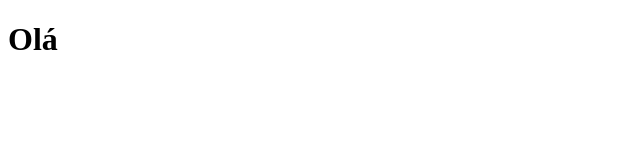
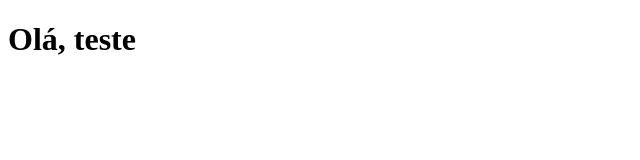
Before and after one commit to abiamuniz95/demo, a plain HTML site: page index.html in a window 1280 px wide. Shown: the whole page, without its empty margins (0-640 px from the left). Drawn offline with Linux system fonts and the light colour scheme.

Commit message:
Update index.html

```diff
--- a/index.html
+++ b/index.html
@@ -6,6 +6,6 @@
     <title>Document</title>
 </head>
 <body>
-    <h1>Olá</h1>
+    <h1>Olá, teste</h1>
 </body>
 </html>
```
